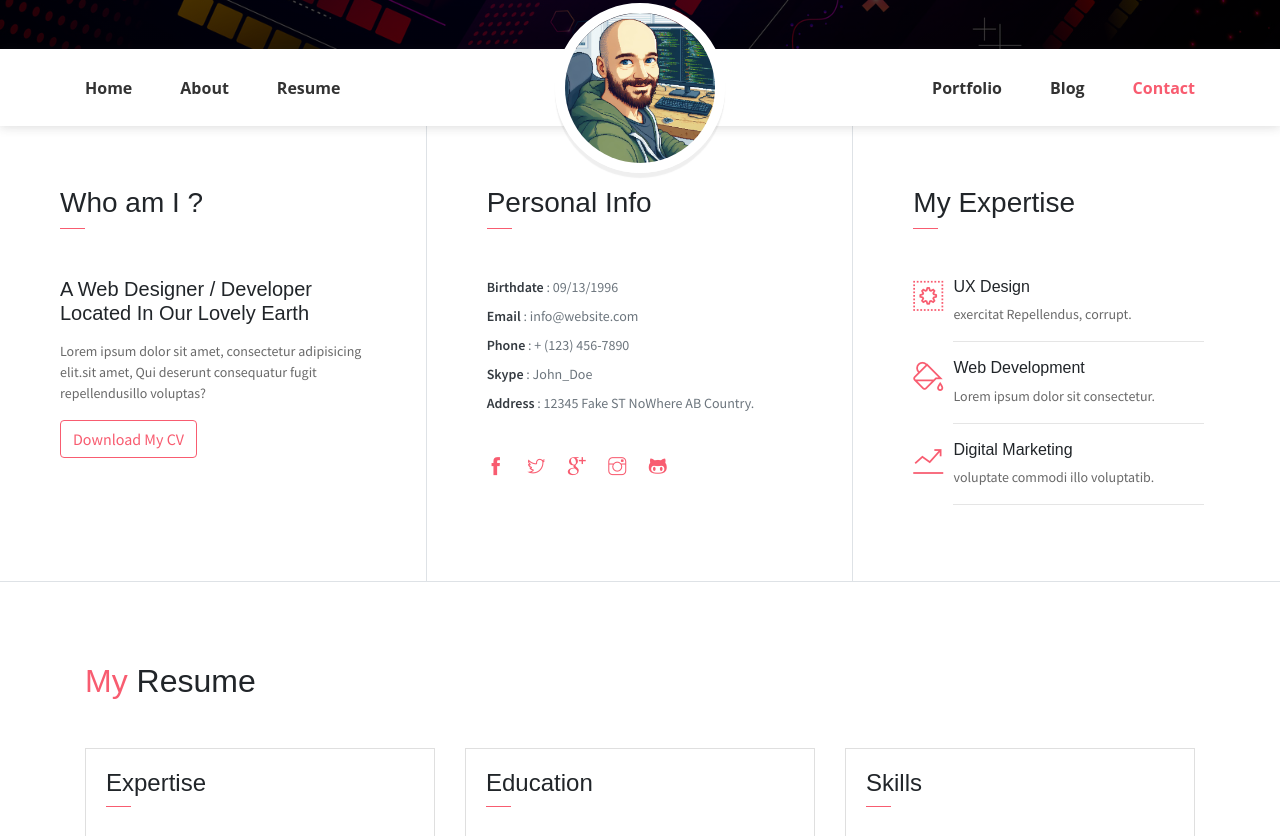
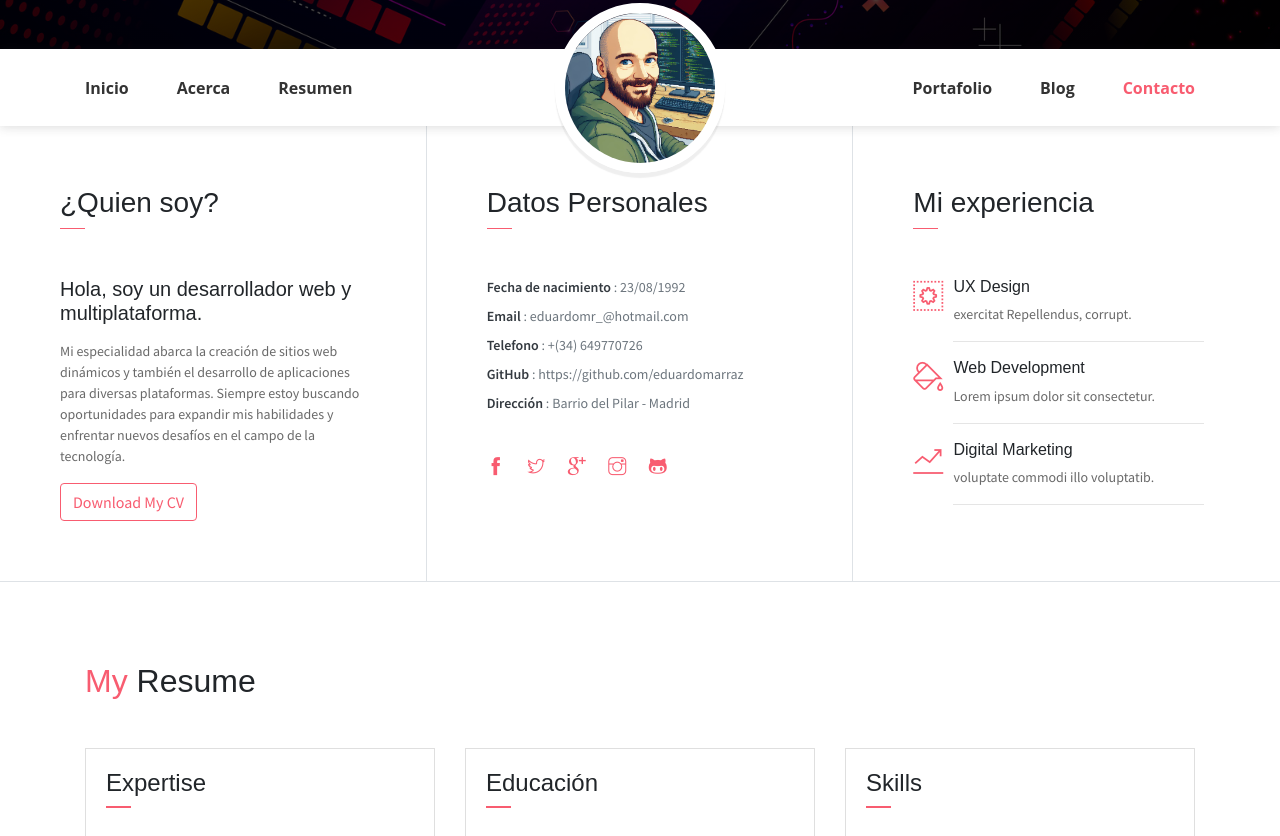
Before and after one commit to eduardomarraz/Portafolios_Ed, a plain HTML site: page index.html in a window 1280 px wide. Shown: the part 591-1427 px from the top of the page. Drawn offline with Linux system fonts and the light colour scheme; some packages are replaced by stand-ins of ours; some icons are missing.

Commit message:
tercer commit

```diff
--- a/index.html
+++ b/index.html
@@ -38,31 +38,31 @@
             <div class="collapse mt-sm-20 navbar-collapse" id="navbarSupportedContent">
                 <ul class="navbar-nav mr-auto">
                     <li class="nav-item">
-                        <a href="#home" class="nav-link">Home</a>
+                        <a href="#home" class="nav-link">Inicio</a>
                     </li>
                     <li class="nav-item">
-                        <a href="#about" class="nav-link">About</a>
+                        <a href="#about" class="nav-link">Acerca</a>
                     </li>
                     <li class="nav-item">
-                        <a href="#resume" class="nav-link">Resume</a>
+                        <a href="#resume" class="nav-link">Resumen</a>
                     </li>
                 </ul>
                 <ul class="navbar-nav brand">
                     <img src="assets/imgs/avatar.jpg" alt="" class="brand-img">
                     <li class="brand-txt">
-                        <h5 class="brand-title">John Doe</h5>
-                        <div class="brand-subtitle">Web Designer | Developer</div>
+                        <h5 class="brand-title">Eduardo Martinez</h5>
+                        <div class="brand-subtitle">Desarrollador Web | FullStack</div>
                     </li>
                 </ul>
                 <ul class="navbar-nav ml-auto">
                     <li class="nav-item">
-                        <a href="#portfolio" class="nav-link">Portfolio</a>
+                        <a href="#portfolio" class="nav-link">Portafolio</a>
                     </li>
                     <li class="nav-item">
                         <a href="#blog" class="nav-link">Blog</a>
                     </li>
                     <li class="nav-item last-item">
-                        <a href="#contact" class="nav-link">Contact</a>
+                        <a href="#contact" class="nav-link">Contacto</a>
                     </li>
                 </ul>
             </div>
@@ -71,21 +71,21 @@
     <div class="container-fluid">
         <div id="about" class="row about-section">
             <div class="col-lg-4 about-card">
-                <h3 class="font-weight-light">Who am I ?</h3>
+                <h3 class="font-weight-light">¿Quien soy?</h3>
                 <span class="line mb-5"></span>
-                <h5 class="mb-3">A Web Designer / Developer Located In Our Lovely Earth</h5>
-                <p class="mt-20">Lorem ipsum dolor sit amet, consectetur adipisicing elit.sit amet, Qui deserunt consequatur fugit repellendusillo voluptas?</p>
+                <h5 class="mb-3">Hola, soy un desarrollador web y multiplataforma.</h5>
+                <p class="mt-20"> Mi especialidad abarca la creación de sitios web dinámicos y también el desarrollo de aplicaciones para diversas plataformas. Siempre estoy buscando oportunidades para expandir mis habilidades y enfrentar nuevos desafíos en el campo de la tecnología.</p>
                 <button class="btn btn-outline-danger"><i class="icon-down-circled2 "></i>Download My CV</button>
             </div>
             <div class="col-lg-4 about-card">
-                <h3 class="font-weight-light">Personal Info</h3>
+                <h3 class="font-weight-light">Datos Personales</h3>
                 <span class="line mb-5"></span>
                 <ul class="mt40 info list-unstyled">
-                    <li><span>Birthdate</span> : 09/13/1996</li>
-                    <li><span>Email</span> : info@website.com</li>
-                    <li><span>Phone</span> : + (123) 456-7890</li>
-                    <li><span>Skype</span> : John_Doe </li>
-                    <li><span>Address</span> :  12345 Fake ST NoWhere AB Country.</li>
+                    <li><span>Fecha de nacimiento</span> : 23/08/1992</li>
+                    <li><span>Email</span> : eduardomr_@hotmail.com</li>
+                    <li><span>Telefono</span> : +(34) 649770726</li>
+                    <li><span>GitHub</span> : https://github.com/eduardomarraz </li>
+                    <li><span>Dirección</span> : Barrio del Pilar - Madrid</li>
                 </ul>
                 <ul class="social-icons pt-3">
                     <li class="social-item"><a class="social-link" href="#"><i class="ti-facebook" aria-hidden="true"></i></a></li>
@@ -96,7 +96,7 @@
                 </ul>
             </div>
             <div class="col-lg-4 about-card">
-                <h3 class="font-weight-light">My Expertise</h3>
+                <h3 class="font-weight-light">Mi experiencia</h3>
                 <span class="line mb-5"></span>
                 <div class="row">
                     <div class="col-1 text-danger pt-1"><i class="ti-widget icon-lg"></i></div>
@@ -158,7 +158,7 @@
                     <div class="card">
                        <div class="card-header">
                             <div class="mt-2">
-                                <h4>Education</h4>
+                                <h4>Educación</h4>
                                 <span class="line"></span>
                             </div>
                         </div>
@@ -221,15 +221,11 @@
                             </div>
                         </div>
                         <div class="card-body pb-2">
-                           <h6>English</h6>
+                           <h6>Spanish</h6>
                             <div class="progress mb-3">
                                 <div class="progress-bar bg-danger" role="progressbar" style="width: 80%" aria-valuenow="25" aria-valuemin="0" aria-valuemax="100"></div>
                             </div>
-                            <h6>French</h6>
-                            <div class="progress mb-3">
-                                <div class="progress-bar bg-danger" role="progressbar" style="width: 45%" aria-valuenow="25" aria-valuemin="0" aria-valuemax="100"></div>
-                            </div>
-                            <h6>Spanish</h6>
+                            <h6>English</h6>
                             <div class="progress mb-3">
                                 <div class="progress-bar bg-danger" role="progressbar" style="width: 67%" aria-valuenow="50" aria-valuemin="0" aria-valuemax="100"></div>
                             </div>
```
Also changed, not shown: 1 other file.
